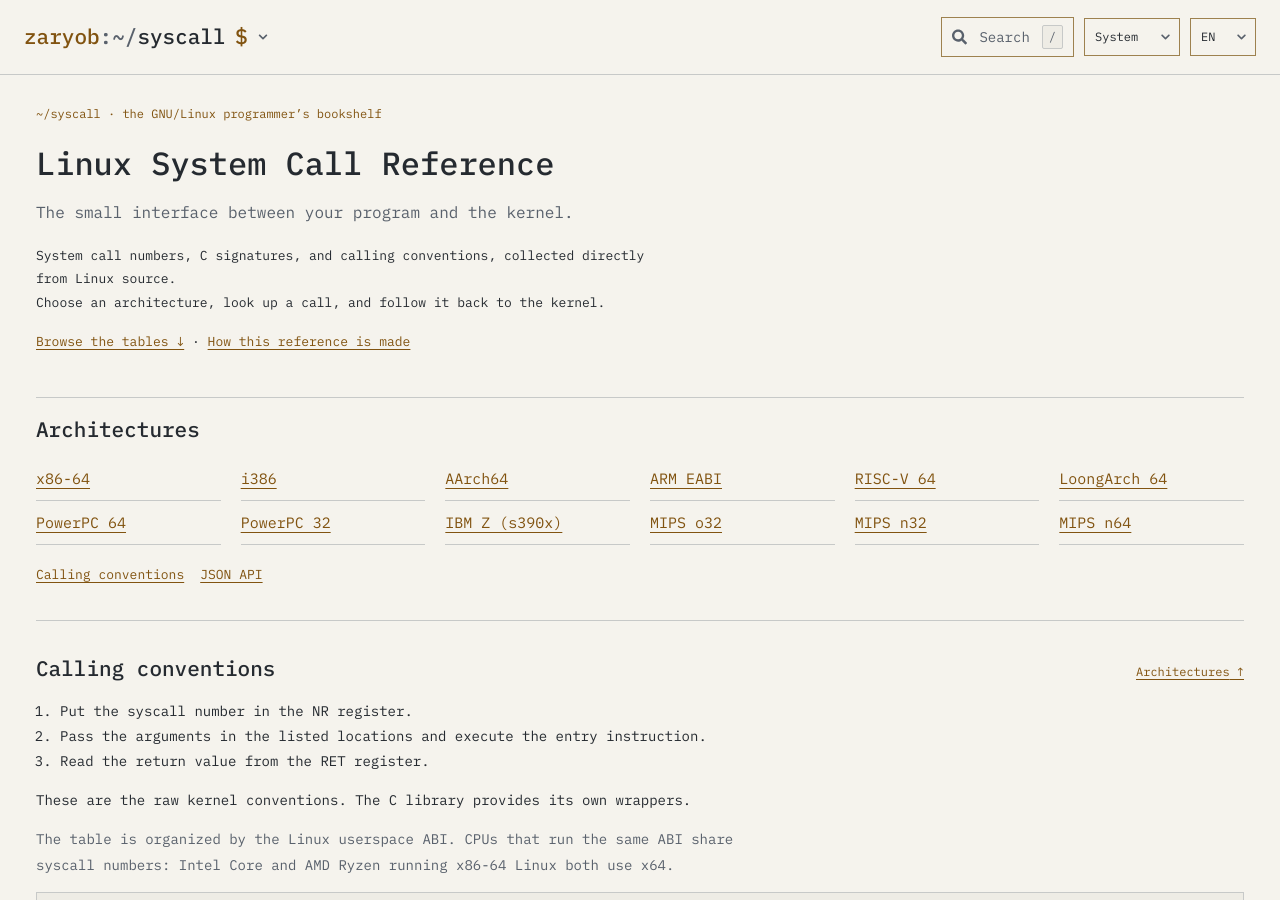
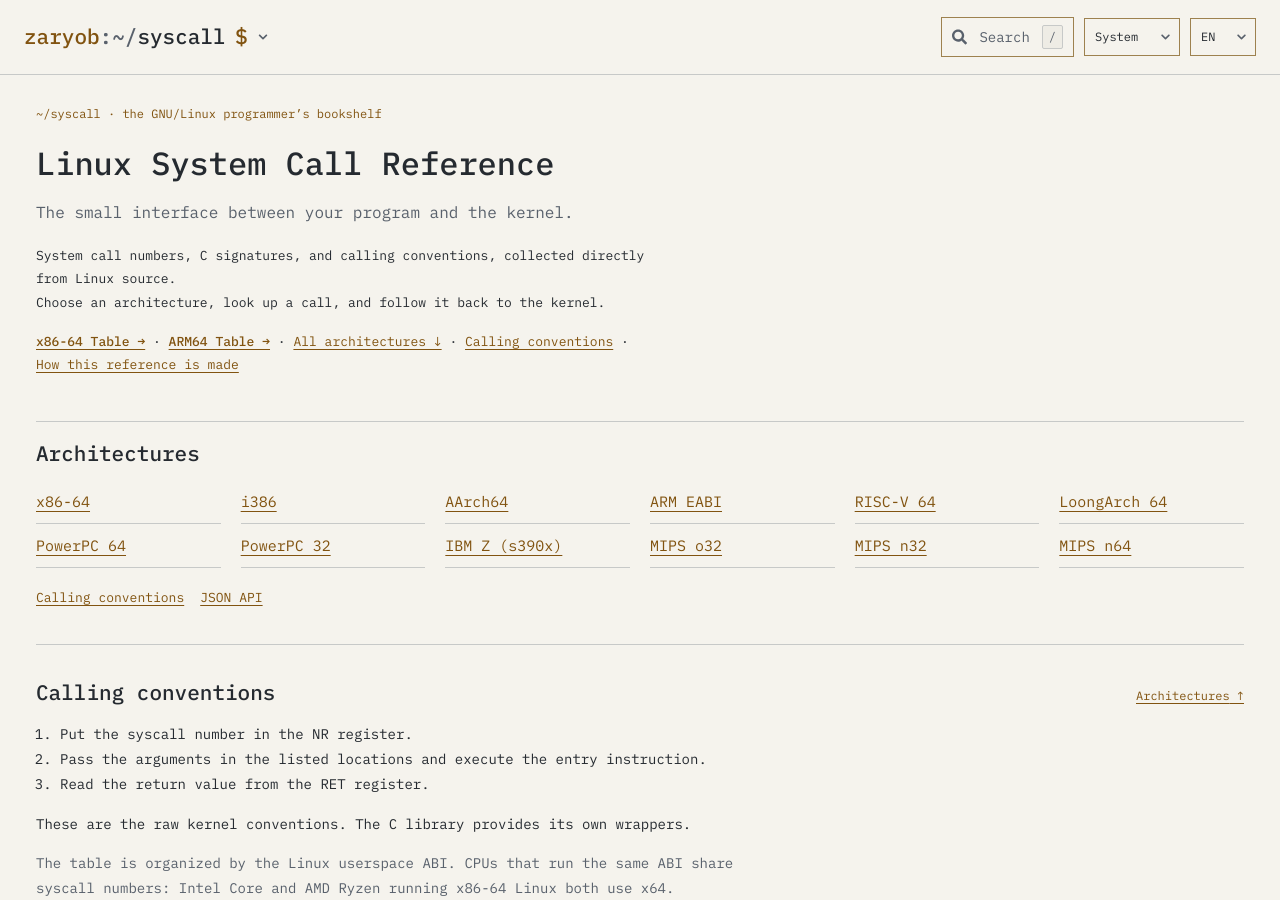
Before and after one commit to Zaryob/syscall, a Jekyll site: the page built from public/index.html, in a window 1280 px wide and 900 px high. Built offline with Jekyll 4.4.1, drawn with Linux system fonts in a browser that asks for light colours.

Commit message:
Add direct table navigation links for x86-64 and ARM64

```diff
--- a/public/index.html
+++ b/public/index.html
@@ -9,7 +9,7 @@ title: Linux System Call Reference
       <h1 id="title"><span data-i18n="Linux System Call Reference">Linux System Call Reference</span></h1>
       <p class="lede"><span data-i18n="The small interface between your program and the kernel.">The small interface between your program and the kernel.</span></p>
       <p><span data-i18n="System call numbers, C signatures, and calling conventions, collected directly from Linux source.">System call numbers, C signatures, and calling conventions, collected directly from Linux source.</span><br class="wide-only"> <span data-i18n="Choose an architecture, look up a call, and follow it back to the kernel.">Choose an architecture, look up a call, and follow it back to the kernel.</span></p>
-      <p class="index-line"><a href="#architectures"><span data-i18n="Browse the tables ↓">Browse the tables ↓</span></a><span aria-hidden="true"> · </span><a href="#sources"><span data-i18n="How this reference is made">How this reference is made</span></a></p>
+      <p class="index-line"><a href="?arch=x64#reference"><strong><span data-i18n="x86-64 Table →">x86-64 Table →</span></strong></a><span aria-hidden="true"> · </span><a href="?arch=arm64#reference"><strong><span data-i18n="ARM64 Table →">ARM64 Table →</span></strong></a><span aria-hidden="true"> · </span><a href="#architectures"><span data-i18n="All architectures ↓">All architectures ↓</span></a><span aria-hidden="true"> · </span><a href="#conventions"><span data-i18n="Calling conventions">Calling conventions</span></a><span aria-hidden="true"> · </span><a href="#sources"><span data-i18n="How this reference is made">How this reference is made</span></a></p>
     </section>
 
     <section id="architectures" tabindex="-1" aria-labelledby="architectures-title">
```
